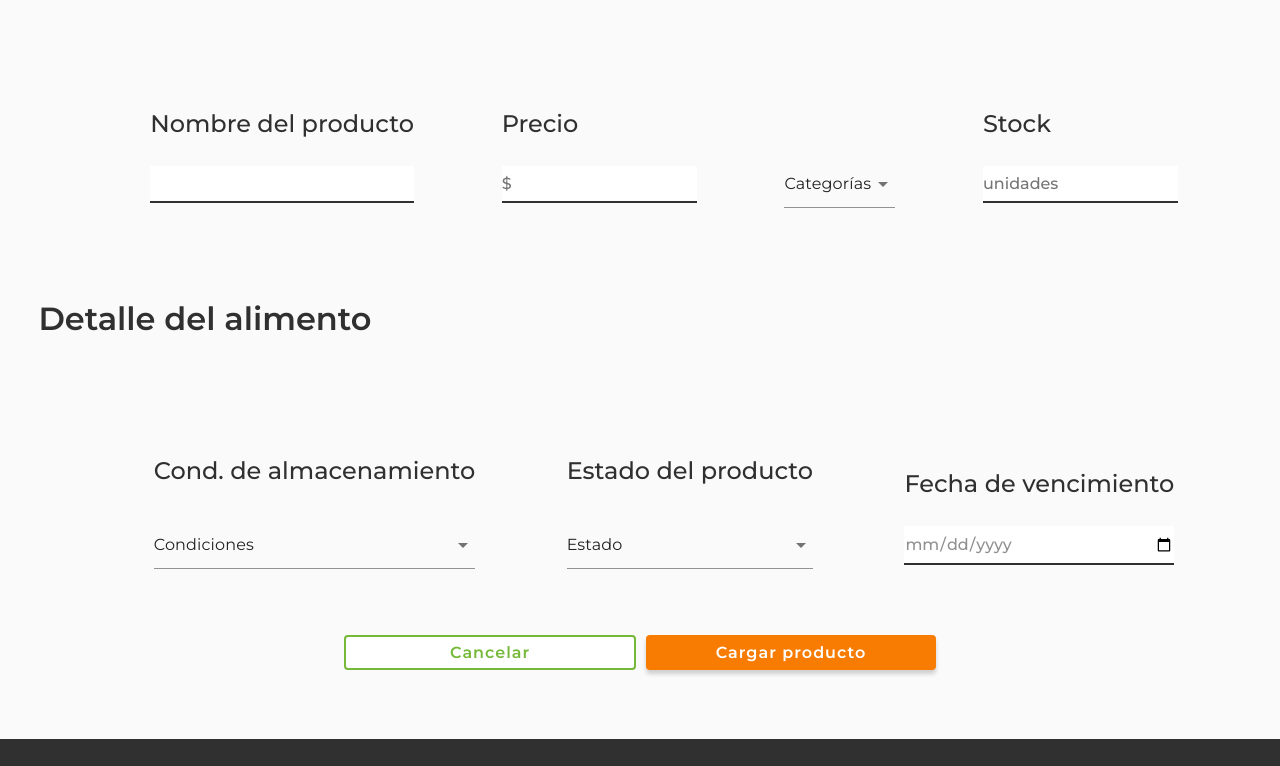
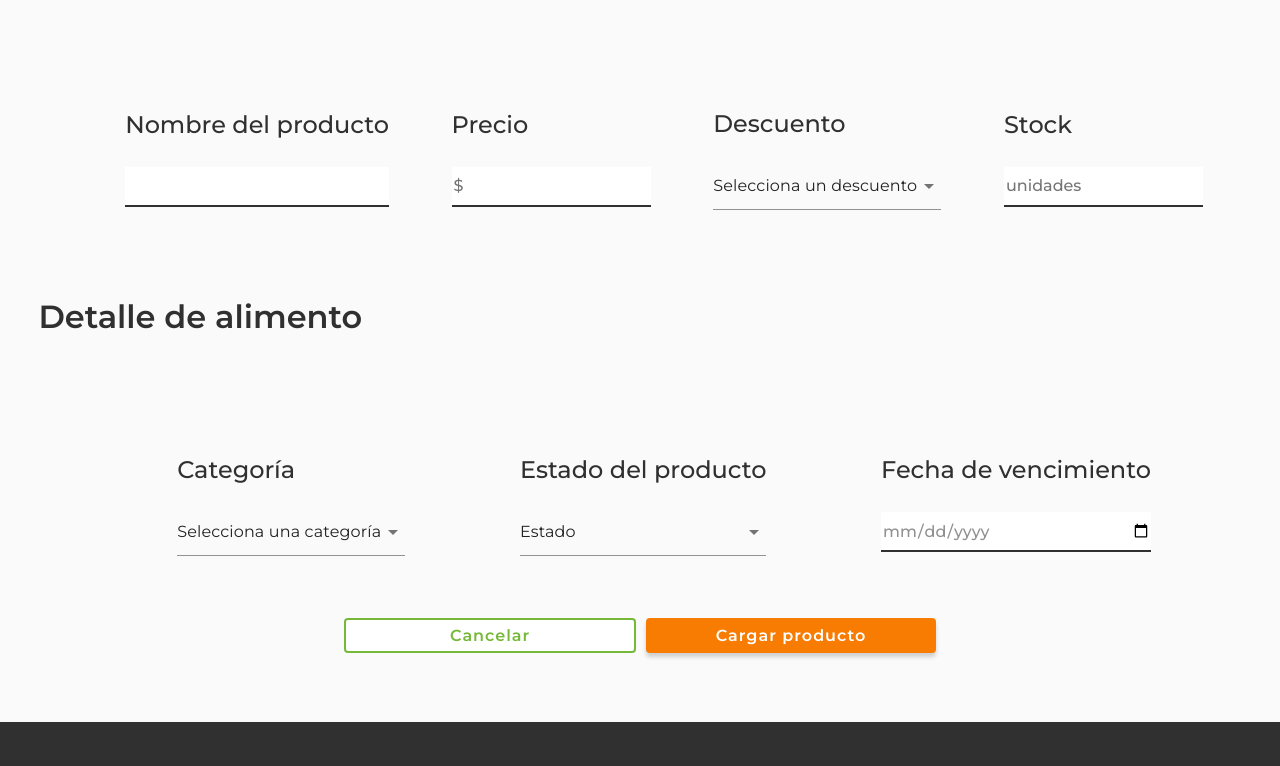
Before and after one commit to No-Country-simulation/equipo-s19-12-n-webapp, a React (Vite) app in the folder Frontend/front-project/: page /agregarProductos in a window 1280 px wide. Shown: the part 544-1310 px from the top of the page. Built offline with nearby package versions, Linux system fonts and the light colour scheme.

Commit message:
fix: ajustes de agregar imagen

```diff
--- a/Frontend/front-project/src/core/components/atomos/Inputs/style.css
+++ b/Frontend/front-project/src/core/components/atomos/Inputs/style.css
@@ -5,8 +5,9 @@ input {
     border: none;
     border-bottom: 2px solid #303030;
     outline: none;
-    padding: 8px 0;
+    /*padding: 8px 0;*/
     width: 100%;
     box-sizing: border-box;
     margin: 0;
+    height: 40px;
 }
--- a/Frontend/front-project/src/core/components/atomos/Selector/SelectorInput.jsx
+++ b/Frontend/front-project/src/core/components/atomos/Selector/SelectorInput.jsx
@@ -12,7 +12,7 @@ const SelectorInput = ({ categorias, onCategoriaSelect, placeholder, placeholder
   };
 
   return (
-    <Box sx={{ display: 'flex', alignItems: 'center', gap: 0 }}>
+    <Box sx={{ display: 'flex', alignItems: 'center', height: '40px', gap: 0 }}>
       <FormControl fullWidth variant="standard">
         <Select
           value={categoriaSeleccionada}
@@ -20,7 +20,7 @@ const SelectorInput = ({ categorias, onCategoriaSelect, placeholder, placeholder
           displayEmpty
           renderValue={(selected) => selected || placeholder}
           sx={{
-            mt: 1,
+            mt: 0,
             fontFamily: 'Montserrat',
             '& .MuiInputBase-root': {
               fontFamily: 'Montserrat',
--- a/Frontend/front-project/src/core/components/moleculas/InputTit/InputTit.jsx
+++ b/Frontend/front-project/src/core/components/moleculas/InputTit/InputTit.jsx
@@ -1,14 +1,17 @@
 import Texto from "../../atomos/Textos/Texto";
 import Input from "../../atomos/Inputs/Inputs";
+import { useState } from "react";
 import SelectorInput from "../../atomos/Selector/SelectorInput";
 
-const InputTit = ({ modo, titulo, type, placeholder, categorias = [] }) => {
+const InputTit = ({ modo, titulo, type, placeholder, categorias = [], evento }) => {
+
+    const [categoriaS, setCategoriaS] = useState("")
 
     return(
         <div className="contenedorInput">
             <Texto level={'h3'} texto={titulo}/>
             { modo === 'input' && (<Input type={type} placeholder={placeholder}/>)}
-            { modo === 'selector' && <SelectorInput categorias={categorias} placeholder={placeholder} />}
+            { modo === 'selector' && <SelectorInput categorias={categorias} placeholder={placeholder} onCategoriaSelect={evento}/>}
         </ div>
     )
 
--- a/Frontend/front-project/src/core/components/moleculas/InputTit/style.css
+++ b/Frontend/front-project/src/core/components/moleculas/InputTit/style.css
@@ -1,4 +1,5 @@
 .contenedorInput {
     display: flex;
     flex-direction: column;
+    justify-content: flex-end;
 }
--- a/Frontend/front-project/src/core/components/organismos/FormAgregarProductos/FormProductos.jsx
+++ b/Frontend/front-project/src/core/components/organismos/FormAgregarProductos/FormProductos.jsx
@@ -1,9 +1,10 @@
-import React, { useState } from 'react'; //agregado por gpt
+import React, { useContext, useState, useEffect } from 'react'; //agregado por gpt
 import Texto from "../../atomos/Textos/Texto";
 import AgregarImg from "../../moleculas/AgregarImg/AgregarImg";
 import InputTit from "../../moleculas/InputTit/InputTit";
 import Boton from '../../atomos/Button/Button'
 import './style.css'
+import { Context } from '../../../context/Context';
 
 const FormProductos = () => {
 
@@ -14,14 +15,128 @@ const FormProductos = () => {
         categoria: "",
         vencimiento: "",
         estado: "",
-        almacenamiento: "",
+        off: "",
         img: [],
       });
 
+      const { datosUsuario } = useContext(Context)
+
       const [error, setError] = useState(null);
+      const [nombreProducto, setNombreProducto] = useState("")
+      const [precioProducto, setPrecioProducto] = useState(0)
+      const [descuento, setDescuento] = useState("")
+      const [valorDescuento, setValorDescuento] = useState(0)
+      const [stockProducto, setStockProducto] = useState(0)
+      const [fechaProducto, setFechaProducto] = useState(null)
+      const [estadoProducto, setEstadoProducto] = useState("")
+      const [categoriaProducto, setCategoriaProducto] = useState("")
+      const [imagen1, setImagen1] = useState("");
+      const [imagen2, setImagen2] = useState("");
+      const [imagen3, setImagen3] = useState("");
+      const [imagen4, setImagen4] = useState("");
+
+      useEffect(() => {
+        if(descuento === ""){
+          setValorDescuento(0)
+        }
+        if(descuento === "20% OFF"){
+          setValorDescuento(20)
+        }
+        if(descuento === "30% OFF"){
+          setValorDescuento(30)
+        }
+        if(descuento === "40% OFF"){
+          setValorDescuento(40)
+        }
+        if(descuento === "50% OFF"){
+          setValorDescuento(50)
+        }
+        if(descuento === "60% OFF"){
+          setValorDescuento(60)
+        }
+        if(descuento === "70% OFF"){
+          setValorDescuento(70)
+        }
+      }, [descuento])
+
 
       // Maneja las imágenes
-      const handleImageChange = (event) => {
+      /*const cargarImagen1 = async (event) => {
+        const file = event.target.files[0];
+        const data = new FormData();
+        data.append("file", file);
+        data.append("upload_preset", "EatyPreset");
+
+        const response = await fetch("https://api.cloudinary.com/v1_1/dabb8jxxh/image/upload", {
+          method: "POST",
+          body: data
+        });
+
+        if (response.ok) {
+          const result = await response.json();
+          setImagen1(result.secure_url)
+        } else {
+          console.error("Error al subir la imagen:", response.statusText);
+        }
+      }
+
+      function cargarImagen2(event) {
+        const fileP = event.target.files[0]
+        const preset = {file: fileP, upload_preset: "EatyPreset"}
+
+        fetch("https://api/coudinary.com/v1_1/dabb8jxxh/image/upload", {
+          method: "POST",
+          body: JSON.stringify(preset),
+          headers: {
+            "Content-Type": "application/json",
+            "Access-Control-Allow-Origin": "*",
+            Accept: "application/json",
+          },
+        })
+        .then((res) => res.json())
+        .then((data) => {
+          console.log(data);
+        })
+      }
+
+      function cargarImagen3(event) {
+        const fileP = event.target.files[0]
+        const preset = {file: fileP, upload_preset: "EatyPreset"}
+
+        fetch("https://api/coudinary.com/v1_1/dabb8jxxh/image/upload", {
+          method: "POST",
+          body: JSON.stringify(preset),
+          headers: {
+            "Content-Type": "application/json",
+            "Access-Control-Allow-Origin": "*",
+            Accept: "application/json",
+          },
+        })
+        .then((res) => res.json())
+        .then((data) => {
+          console.log(data);
+        })
+      }
+      function cargarImagen4(event) {
+        const fileP = event.target.files[0]
+        const preset = {file: fileP, upload_preset: "EatyPreset"}
+
+        fetch("https://api/coudinary.com/v1_1/dabb8jxxh/image/upload", {
+          method: "POST",
+          body: JSON.stringify(preset),
+          headers: {
+            "Content-Type": "application/json",
+            "Access-Control-Allow-Origin": "*",
+            Accept: "application/json",
+          },
+        })
+        .then((res) => res.json())
+        .then((data) => {
+          console.log(data);
+        })
+      }*/
+
+      /*const handleImageChange = (event, number) => {
         const files = Array.from(event.target.files); // Convertir FileList a un array
         setFormData((prevData) => ({
           ...prevData,
@@ -35,158 +150,76 @@ const FormProductos = () => {
           ...prevData,
           [field]: value, // Actualiza dinámicamente el campo correspondiente
         }));
-      };
+      };*/
 
       // Envía el formulario
       const handleSubmit = async (e) => {
         e.preventDefault();
 
         // Validación
-        if (!formData.nombre || !formData.precio || !formData.categoria) {
+        /*if (nombreProducto === "" || precioProducto === 0 || categoriaProducto === "") {
           setError("Por favor completa los campos obligatorios");
           return;
         }
-        setError(null);
+        setError(null);*/
 
         try {
           const response = await fetch("https://eaty-three.vercel.app/api/productos/", {
             method: "POST",
-            body: JSON.stringify(formData),
+            body: JSON.stringify({nombre: nombreProducto, desc: "", precio: precioProducto, off: valorDescuento, stock: stockProducto, img1: imagen1, img2: imagen2, img3: imagen3, img4: imagen4, comerciante: datosUsuario.cuit, vencimiento: fechaProducto, estado: estadoProducto, categoria: categoriaProducto}),
             headers: {
               "Content-Type": "application/json",
               Accept: "application/json",
             },
           });
 
-          const data = await response.json();
-          console.log("Producto agregado:", data);
+          //const data = await response.json();
+          console.log("Producto agregado:", response);
 
           // Limpiar el formulario
-          setFormData({
+          /*setFormData({
             nombre: "",
             precio: "",
             stock: "",
             categoria: "",
             vencimiento: "",
             estado: "",
-            almacenamiento: "",
+            off: "",
             img: [],
-          });
+          });*/
         } catch (err) {
           console.error("Error al agregar producto:", err);
           setError("Ocurrió un error al enviar los datos.");
         }
       };
 
-    /*
-    //desde aca hasta mas abajo, proximo comentario, agregado por gpt
-    const [formData, setFormData] = useState ({
-        nombre: '',
-        precio: '',
-        stock: '',
-        categoria: '',
-        vencimiento: '',
-        estado: '',
-        almacenamiento: '',
-        img: [],
-    });
+    return (
 
-    const [error, setError] = useState(null);
-
-    const handleImageChange = (event) => {
-        const files = event.target.files;
-        setFormData((prevData) => ({
-          ...prevData,
-          img: [...prevData.img, ...Array.from(files)], // Agregar las imágenes seleccionadas
-        }));
-    };
-
-    const handleChange = (field, value) => {
-        setFormData ({ ...formData, img: images });
-    };
-
-    const handleSubmit = async (e) => {
-        e.preventDefault();
-        if (!formData.nombre || !formData.precio || !formData.categoria){
-            setError ("Por favor completa los campos obligatorios");
-            return;
-        }
-        setError(null);
-
-        try {
-            const response = await fetch("https://eaty-three.vercel.app/api/productos/", {
-                method: "POST",
-                body: JSON.stringify(formData),
-                headers: {
-                    "Content-Type": "application/json",
-                    Accept: "application/json",
-                },
-            });
-
-            const data = await response.json();
-            console.log("Producto agregado:", data);
-
-            setFormData({
-                nombre: '',
-                precio: '',
-                stock: '',
-                categortia: '',
-                vencimiento: '',
-                estado: '',
-                almacenamiento: '',
-                img: [],
-            });
-        } catch (err) {
-            console.error("Error al agregar producto:", err);
-            setError ("Ocurrió un error al enviar los datos.");
-        }
-    };
-
-    //Hasta acá todo agregado con gpt*/
-
-    return (
-        //onSubmit={handleSubmit}  --------agregado con gpt
-        //onImageChange={handleImageChange} ---------agregado con gpt
-        //value={formData.nombre} onChange={(e) => handleChange('nombre', e.target.value)}
-        //value={formData.precio} onChange={(e) => handleChange('precio', e.target.value)}
-        //value={formData.categoria} onChange={(e) => handleChange('categoria', e.target.value)}
-        //value={formData.stock} onChange={(e) => handleChange('stock', e.target.value)}
-
-        //value={formData.almacenamiento} onChange={(e) => handleChange('almacenamiento', e.target.value)}
-        //value={formData.estado} onChange={(e) => handleChange('estado', e.target.value)}
-        //value={formData.vencimiento} onChange={(e) => handleChange('vencimiento', e.target.value)}
-
-        //{error && <p className="error">{error}</p>}
-        //onClick={handleSubmit}
-        //onClick={() => setFormData({ ...formData, img: [] })}
         <form onSubmit={handleSubmit} >
-                <Texto level={'h2'} texto={'Cargar producto'} />
-                <AgregarImg onImageChange={handleImageChange} />
+            <Texto level={'h2'} texto={'Cargar producto'} />
+            <AgregarImg evento1={setImagen1} evento2={setImagen2} evento3={setImagen3} evento4={setImagen4} estado1={imagen1} estado2={imagen2} estado3={imagen3} estado4={imagen4}/>
             <div className="seccion">
-                <InputTit titulo={'Nombre del producto'} modo={'input'} type={'text'} value={formData.nombre}
-                onChange={(e) => handleChange('nombre', e.target.value)} />
-                <InputTit titulo={'Precio'} modo={'input'} type={'number'} placeholder={'$'} value={formData.precio}
-                onChange={(e) => handleChange('precio', e.target.value)} />
-                <InputTit modo={'selector'} placeholder={'Categorías'}
-                categorias={['Frutas y verduras', 'Carnes y pescados', 'Lacteos', 'Panadería y pastelería', 'Snacks y golosinas', 'Bebidas', 'No perecederos']}
-                value={formData.categoria}
-                onChange={(e) => handleChange('categoria', e.target.value)} />
-                <InputTit titulo={'Stock'} modo={'input'} placeholder={'unidades'} type={'number'} value={formData.stock}
-                onChange={(e) => handleChange('stock', e.target.value)}/>
+                <InputTit titulo={'Nombre del producto'} modo={'input'} type={'text'}
+                evento={() => setNombreProducto()}/>
+                <InputTit titulo={'Precio'} modo={'input'} type={'number'} placeholder={'$'}
+                evento={() => setPrecioProducto()}/>
+                <InputTit titulo={'Descuento'} modo={'selector'} placeholder={'Selecciona un descuento'}
+                categorias={['20% OFF', '30% OFF', '40% OFF', '50% OFF', '60% OFF', '70% OFF']}
+                evento={() => setDescuento()}/>
+                <InputTit titulo={'Stock'} modo={'input'} placeholder={'unidades'} type={'number'}
+                evento={() => setStockProducto()}/>
             </div>
 
-            <Texto level={'h2'} texto={'Detalle del alimento'} />
+            <Texto level={'h2'} texto={'Detalle de alimento'} />
             <div className="seccion">
-                <InputTit titulo={'Cond. de almacenamiento'} modo={'selector'} placeholder={'Condiciones'}
-                categorias={['Refrigerado (0-5 °C)', 'Ambiente seco', 'Temperatura ambiente (15-25 °C)', 'Congelado (-18 °C o menos)', 'Congelado sin descongelar previamente', 'Lugar fresco y seco']}
-                value={formData.almacenamiento}
-                onChange={(e) => handleChange('almacenamiento', e.target.value)} />
+                <InputTit titulo={'Categoría'} modo={'selector'} placeholder={'Selecciona una categoría'}
+                categorias={['Frutas y Verduras', 'Carnes y Pescados', 'Lácteos', 'Panadería y Pastelería', 'Snacks y Golosinas', 'Bebidas', 'Alimentos no perecederos', 'Otros']}
+                evento={() => setCategoriaProducto()}/>
                 <InputTit titulo={'Estado del producto'} modo={'selector'} placeholder={'Estado'}
                 categorias={['Próximo consumo recomendado', 'Exceso de inventario', 'Defecto de empaque', 'Producto reempacado']}
-                value={formData.estado}
-                onChange={(e) => handleChange('estado', e.target.value)} />
-                <InputTit titulo={'Fecha de vencimiento'} modo={'input'} placeholder={'dd/mm/aaaa'} type={'date'} value={formData.vencimiento}
-                onChange={(e) => handleChange('vencimiento', e.target.value)} />
+                evento={() => setEstadoProducto()}/>
+                <InputTit titulo={'Fecha de vencimiento'} modo={'input'} placeholder={'dd/mm/aaaa'} type={'date'}
+                evento={() => setFechaProducto()}/>
             </div>
 
             {error && <p className="error">{error}</p>}
```
Also changed, not shown: Frontend/front-project/src/core/components/atomos/inputImg/InputImg.jsx (+17 -9 lines), Frontend/front-project/src/core/components/atomos/inputImg/PreviewImg.jsx (added, +16 -0 lines), Frontend/front-project/src/core/components/atomos/inputImg/PreviewImg.module.css (added, +22 -0 lines), Frontend/front-project/src/core/components/moleculas/AgregarImg/AgregarImg.jsx (+6 -5 lines), Frontend/front-project/src/core/components/organismos/FormAgregarProductos/style.css (+12 -0 lines).
